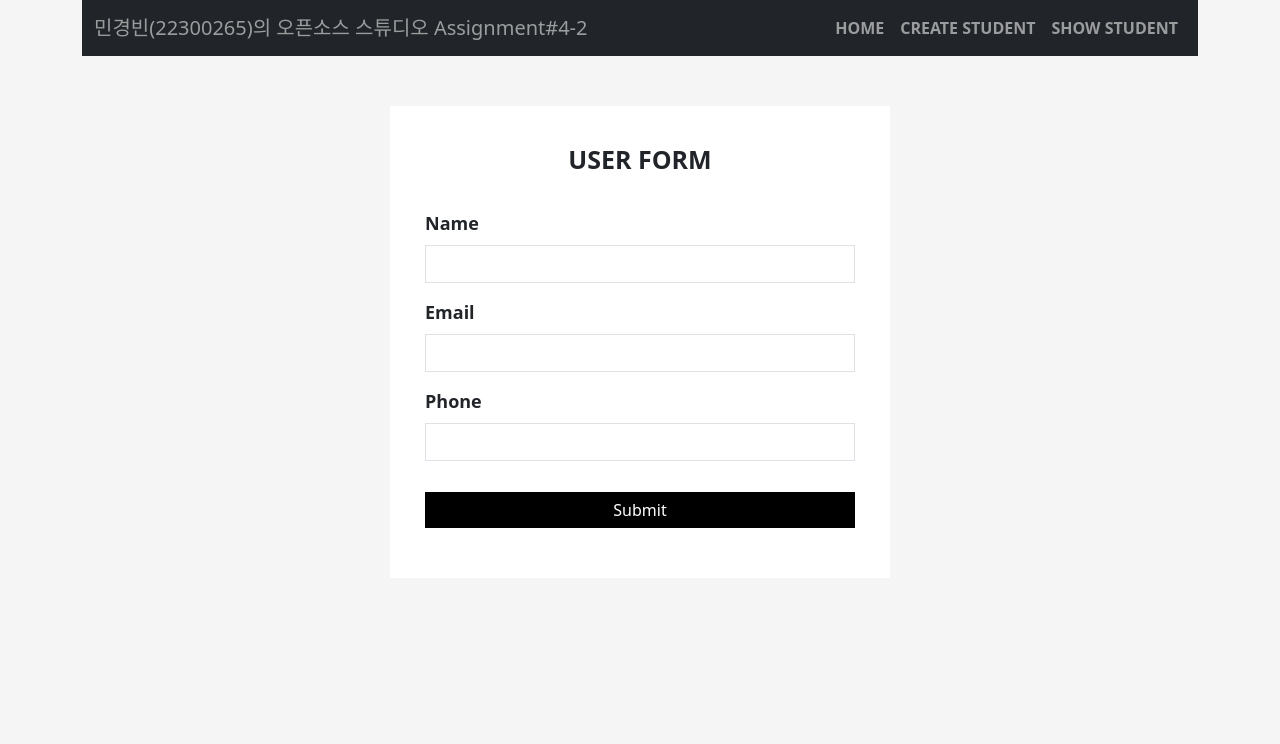
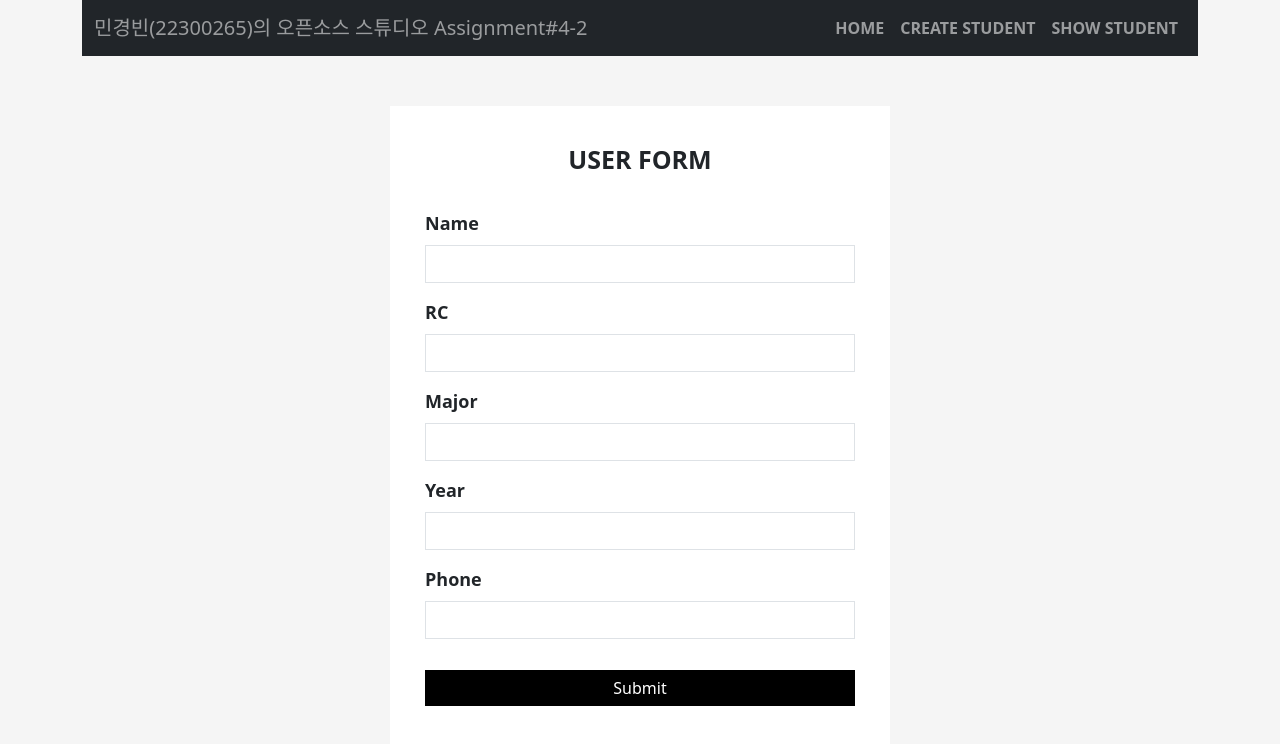
Before and after one commit to min06150315/OSS_HW4-2, a React (Create React App) app: page /create-user in a window 1280 px wide. Shown: the top 744 px of the page. Built offline with nearby package versions, Linux system fonts and the light colour scheme.

Commit message:
Update CreateUser.js

```diff
--- a/src/components/User/CreateUser.js
+++ b/src/components/User/CreateUser.js
@@ -7,9 +7,12 @@ const CreateUser = () => {
     const createUserApi = "http://localhost:3000/user"
     const [error, setError] = useState(null);
     const [isLoading, setIsLoading] = useState(false);
+    {/* Edit */}
     const [user, setUser] = useState({
         name: "",
-        email: "",
+        rc: "",
+        major: "",
+        year: "",
         phone: ""
     })
 
@@ -35,7 +38,8 @@ const CreateUser = () => {
 
             if (response.ok) {
                 console.log('Form submitted successfully!');
-                setUser({name: "",email: "",phone: ""})
+                {/* Edit */}
+                setUser({name: "",rc: "",major: "",year: "",phone: ""})
                 navigate('/show-user');
             } else {
                 console.error('Form submission failed!');
@@ -60,12 +64,24 @@ const CreateUser = () => {
                     <label for="name" className="form-label">Name</label>
                     <input type="text" className="form-control" id="name" name="name" value={user.name} onChange={handelInput} />
                 </div>
+                {/* Edit */}
                 <div className="mb-3 mt-3">
-                    <label for="email" className="form-label">Email</label>
-                    <input type="email" className="form-control" id="email" name="email" value={user.email} onChange={handelInput} />
+                    <label for="rc" className="form-label">RC</label>
+                    <input type="text" className="form-control" id="rc" name="rc" value={user.rc} onChange={handelInput} />
                 </div>
+                {/* Edit */}
+                <div className="mb-3 mt-3">
+                    <label for="major" className="form-label">Major</label>
+                    <input type="text" className="form-control" id="major" name="major" value={user.major} onChange={handelInput} />
+                </div>
+                {/* Edit */}
+                <div className="mb-3 mt-3">
+                    <label for="year" className="form-label">Year</label>
+                    <input type="text" className="form-control" id="year" name="year" value={user.year} onChange={handelInput} />
+                </div>
+                {/* Edit */}
                 <div className="mb-3">
-                    <label for="pwd" className="form-label">Phone</label>
+                    <label for="phone" className="form-label">Phone</label>
                     <input type="text" className="form-control" id="phone" name="phone" value={user.phone} onChange={handelInput} />
                 </div>
                 <button type="submit" className="btn btn-primary submit-btn">Submit</button>
```
